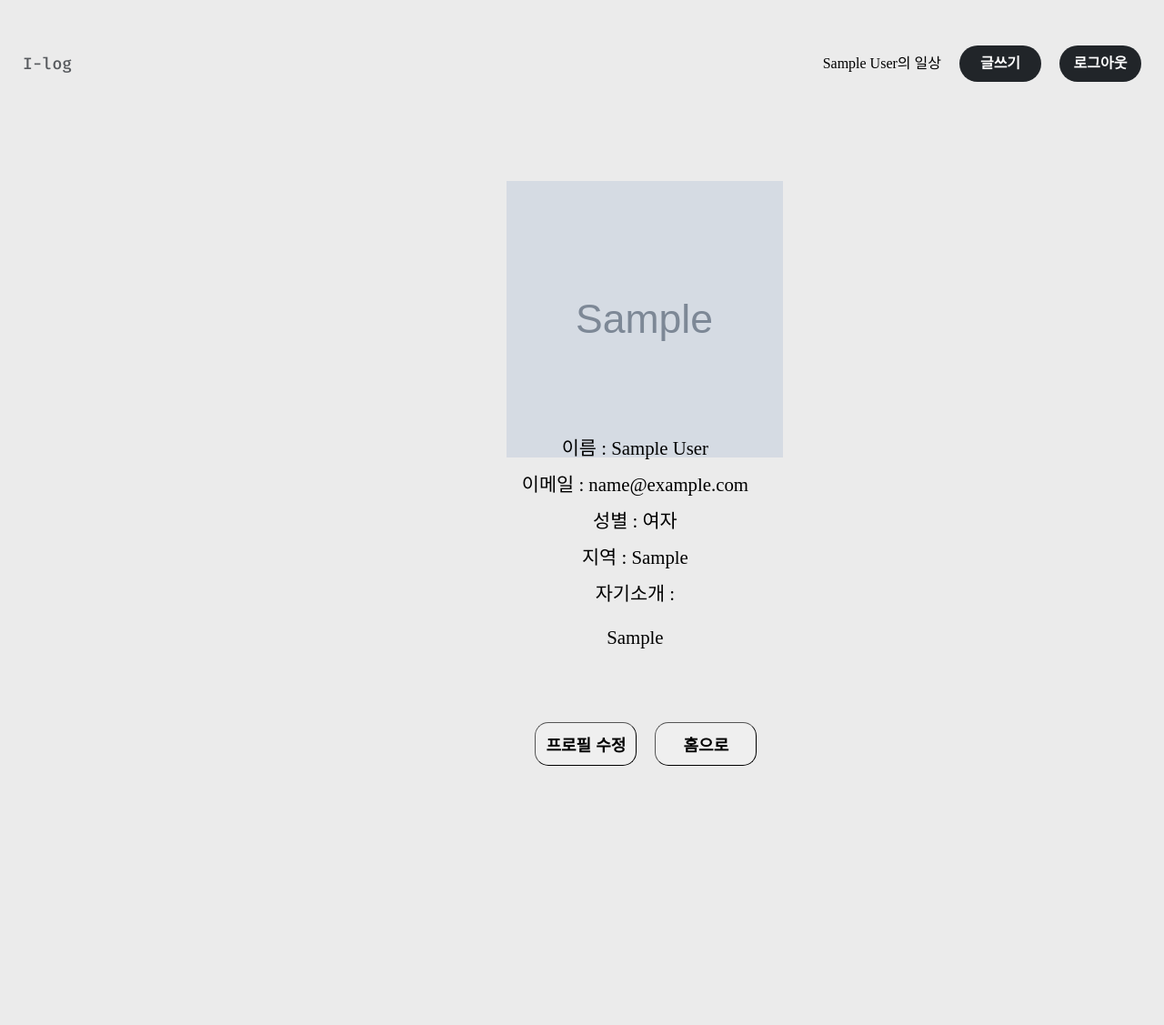
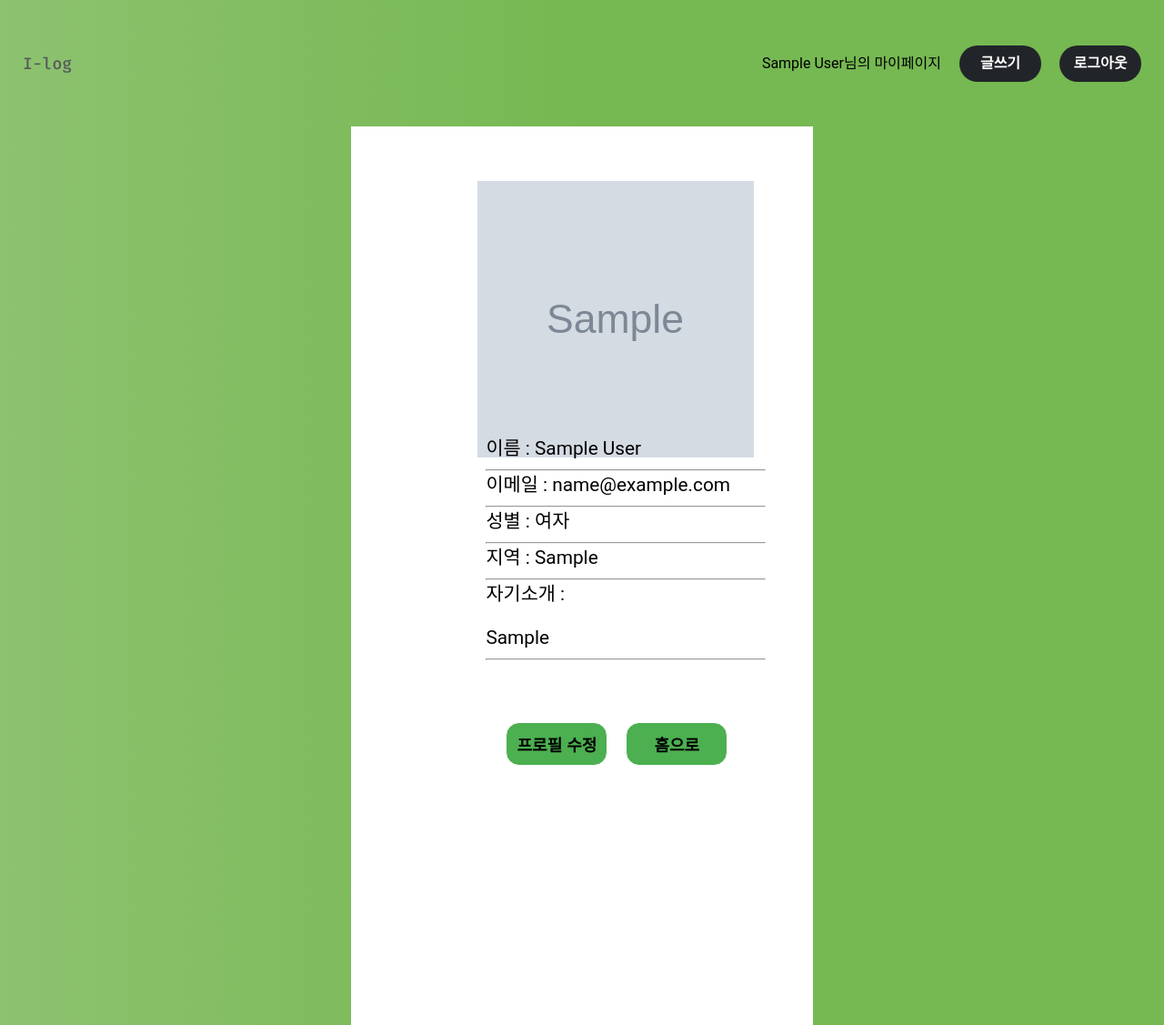
Before and after one commit to H-JJOO/i_one, a Flask app: page /mypage in a window 1280 px wide; the page is wider, and only the part inside the window is pictured. Shown: that part at 91% size. Run offline with Flask 2, Linux system fonts and the light colour scheme; the visitor is signed in with stand-in values (Sample User, id 1); tables that the repository leaves empty or names only in its code hold one stand-in row (values such as "Sample post"); grey boxes marked "Sample" are stand-in pictures; data that the repository does not hold is empty; some libraries are stand-ins or nearby versions.

Commit message:
16th 거의 최종

```diff
--- a/main.py
+++ b/main.py
@@ -4,7 +4,8 @@ import pymysql
 import json
 import bcrypt
 
-from flask_paginate import Pagination,get_page_args
+from flask_paginate import Pagination, get_page_args
+
 # from werkzeug.utils import secure_filename
 # UPLOAD_FOLDER = 'static/img'
 # ALLOWED_EXTENSIONS = {'png', 'jpg', 'jpeg'}
@@ -23,11 +24,15 @@ app.config["SECRET_KEY"] = "abcd"
 @app.route('/')
 def home():
     per_page = 6
-    page, _, offset = get_page_args(per_page=per_page)  # page 기본값 1 offset 0 _ 뜻은 per paper / 포스트 10개씩 페이지네이션
+    page, _, offset = get_page_args(per_page = per_page)  # page 기본값 1 offset 0 _ 뜻은 per paper / 포스트 10개씩 페이지네이션
     print(page, _, offset)
 
-    db = pymysql.connect(host='database-1.cbegjfm38p8o.ap-northeast-2.rds.amazonaws.com', user='admin', db='ione',
-                         password='ione1234', charset='utf8')
+    db = pymysql.connect(host = 'database-1.cbegjfm38p8o.ap-northeast-2.rds.amazonaws.com', user = 'admin', db = 'ione',
+                         password = 'ione1234', charset = 'utf8')
+
+    # db = pymysql.connect(host = 'localhost', user = 'root', db = 'i_one',
+    #                      password = 'M@ansghkwo12', charset = 'utf8')
+
     curs = db.cursor()
 
     curs.execute("SELECT COUNT(*) FROM post;")
@@ -40,8 +45,8 @@ def home():
     db.commit()
     db.close()
 
-    pagination = Pagination(page=page, per_page=per_page, total=all_count, record_name='post',
-                            css_framework='foundation', bs_version=5)
+    pagination = Pagination(page = page, per_page = per_page, total = all_count, record_name = 'post',
+                            css_framework = 'foundation', bs_version = 5)
 
     #
     # if "id" not in session:
@@ -53,9 +58,10 @@ def home():
     #                        name=session["name"], css_framework='foundation', bs_version=5)
     #
     if "name" in session:
-        return render_template('main.html', data_lists=data_list,   pagination=pagination, name = session.get("name"), login = True)
+        return render_template('main.html', data_lists = data_list, pagination = pagination, name = session.get("name"),
+                               login = True)
     else:
-        return render_template('main.html', data_lists=data_list,   pagination=pagination, login = False)
+        return render_template('main.html', data_lists = data_list, pagination = pagination, login = False)
 
 
 # ##메인페이지에 찎어주자구
@@ -83,8 +89,11 @@ def home():
 # login
 @app.route('/users/login', methods = ['GET', 'POST'])
 def login():
-    db = pymysql.connect(host='database-1.cbegjfm38p8o.ap-northeast-2.rds.amazonaws.com', user='admin', db='ione',
-                         password='ione1234', charset='utf8')
+    db = pymysql.connect(host = 'database-1.cbegjfm38p8o.ap-northeast-2.rds.amazonaws.com', user = 'admin', db = 'ione',
+                         password = 'ione1234', charset = 'utf8')
+
+    # db = pymysql.connect(host = 'localhost', user = 'root', db = 'i_one',
+    #                      password = 'M@ansghkwo12', charset = 'utf8')
 
     curs = db.cursor()
 
@@ -100,8 +109,6 @@ def login():
         # print(session)
 
         # print(session['uid'])
-
-
 
         curs.execute("SELECT * FROM user")
 
@@ -150,7 +157,11 @@ def mypage_edit():
 def get_users(id):
     if "name" in session:
         db = pymysql.connect(host = 'database-1.cbegjfm38p8o.ap-northeast-2.rds.amazonaws.com', user = 'admin',
-                             db = 'ione', password = 'ione1234', charset = 'utf8')
+                             db = 'ione',
+                             password = 'ione1234', charset = 'utf8')
+
+        # db = pymysql.connect(host = 'localhost', user = 'root', db = 'i_one',
+        #                      password = 'M@ansghkwo12', charset = 'utf8')
         curs = db.cursor()
 
         sql = '''SELECT user_id, name, gender, email, location, profile_image, intro FROM `user`'''
@@ -182,7 +193,11 @@ def get_users(id):
 def put_users(id):
     if "name" in session:
         db = pymysql.connect(host = 'database-1.cbegjfm38p8o.ap-northeast-2.rds.amazonaws.com', user = 'admin',
-                             db = 'ione', password = 'ione1234', charset = 'utf8')
+                             db = 'ione',
+                             password = 'ione1234', charset = 'utf8')
+
+        # db = pymysql.connect(host = 'localhost', user = 'root', db = 'i_one',
+        #                      password = 'M@ansghkwo12', charset = 'utf8')
         curs = db.cursor()
 
         name = request.form["name"]
@@ -216,10 +231,12 @@ def put_users(id):
 
 # sign up, INSERT
 @app.route('/users/signup', methods = ['POST'])
+def insertuser():
+    db = pymysql.connect(host='database-1.cbegjfm38p8o.ap-northeast-2.rds.amazonaws.com', user='admin', db='ione',
+                         password='ione1234', charset='utf8')
 
-def insertuser():
-    db = pymysql.connect(host = 'database-1.cbegjfm38p8o.ap-northeast-2.rds.amazonaws.com', user = 'admin', db = 'ione',
-                         password = 'ione1234', charset = 'utf8')
+    # db = pymysql.connect(host = 'localhost', user = 'root', db = 'i_one',
+    #                      password = 'M@ansghkwo12', charset = 'utf8')
     curs = db.cursor()
     if request.method == 'POST':
         uid = request.form['userId']
@@ -232,7 +249,6 @@ def insertuser():
         email = request.form["email"]
         loc = request.form['location']
         intro = request.form['intro']
-
 
         sql = """insert into user (user_id, password, name, gender, email, location, intro)
          values (%s,%s,%s,%s,%s,%s,%s)
@@ -256,6 +272,7 @@ def insertuser():
 
         session["name"] = nm
 
+
         db.commit()
 
     db.close()
@@ -263,12 +280,11 @@ def insertuser():
     return redirect("/")
 
 
-#write 글쓰기 페이지
+# write 글쓰기 페이지
 @app.route('/write')
 def write():
     # return render_template('write.html', id = session.get("user"), name=session.get("name"), login=True)
-    return render_template('write.html', id = session.get("uid"), name=session.get("name"), login=True)
-
+    return render_template('write.html', id = session.get("uid"), name = session.get("name"), login = True)
 
     #
     # if "name" in session:
@@ -277,12 +293,14 @@ def write():
     #     return render_template('write.html', login = False)
 
 
-
-#write 에서 포스팅하기
+# write 에서 포스팅하기
 @app.route('/write', methods = ['POST'])
 def insertpost():
-    db = pymysql.connect(host='database-1.cbegjfm38p8o.ap-northeast-2.rds.amazonaws.com', user='admin', db='ione',
-                         password='ione1234', charset='utf8')
+    db = pymysql.connect(host = 'database-1.cbegjfm38p8o.ap-northeast-2.rds.amazonaws.com', user = 'admin', db = 'ione',
+                         password = 'ione1234', charset = 'utf8')
+
+    # db = pymysql.connect(host = 'localhost', user = 'root', db = 'i_one',
+    #                      password = 'M@ansghkwo12', charset = 'utf8')
     curs = db.cursor()
     print(session.get("uid"))
 
@@ -303,12 +321,16 @@ def insertpost():
 
         return redirect("/")
 
+
 # 게시글 페이지 보여주기
 
-@app.route('/post/<id>', methods=['GET'])
+@app.route('/post/<id>', methods = ['GET'])
 def post(id):
-    db = pymysql.connect(host='database-1.cbegjfm38p8o.ap-northeast-2.rds.amazonaws.com', user='admin', db='ione',
-                         password='ione1234', charset='utf8')
+    db = pymysql.connect(host = 'database-1.cbegjfm38p8o.ap-northeast-2.rds.amazonaws.com', user = 'admin', db = 'ione',
+                         password = 'ione1234', charset = 'utf8')
+
+    # db = pymysql.connect(host = 'localhost', user = 'root', db = 'i_one',
+    #                      password = 'M@ansghkwo12', charset = 'utf8')
     curs = db.cursor()
 
     sql = f"SELECT * FROM post WHERE id = '{id}'"
@@ -322,14 +344,18 @@ def post(id):
 
     db.commit()
     db.close()
-    return render_template('detail.html', list=list)
+    return render_template('detail.html', list = list)
+
 
 # edit 페이지 보여주기
 
-@app.route('/edit/<id>', methods=['GET'])
+@app.route('/edit/<id>', methods = ['GET'])
 def correction(id):
-    db = pymysql.connect(host='database-1.cbegjfm38p8o.ap-northeast-2.rds.amazonaws.com', user='admin', db='ione',
-                         password='ione1234', charset='utf8')
+    db = pymysql.connect(host = 'database-1.cbegjfm38p8o.ap-northeast-2.rds.amazonaws.com', user = 'admin', db = 'ione',
+                         password = 'ione1234', charset = 'utf8')
+
+    # db = pymysql.connect(host = 'localhost', user = 'root', db = 'i_one',
+    #                      password = 'M@ansghkwo12', charset = 'utf8')
     curs = db.cursor()
 
     sql = f"SELECT * FROM post WHERE id = '{id}'"
@@ -343,14 +369,18 @@ def correction(id):
 
     db.commit()
     db.close()
-    return render_template('edit.html', list=list)
+    return render_template('edit.html', list = list)
+
 
 # 수정된 게시글을 post방식으로 DB에 보내주기
 
-@app.route('/edit/<id>', methods=['POST'])
+@app.route('/edit/<id>', methods = ['POST'])
 def edit(id):
-    db = pymysql.connect(host='database-1.cbegjfm38p8o.ap-northeast-2.rds.amazonaws.com', user='admin', db='ione',
-                         password='ione1234', charset='utf8')
+    db = pymysql.connect(host = 'database-1.cbegjfm38p8o.ap-northeast-2.rds.amazonaws.com', user = 'admin', db = 'ione',
+                         password = 'ione1234', charset = 'utf8')
+
+    # db = pymysql.connect(host = 'localhost', user = 'root', db = 'i_one',
+    #                      password = 'M@ansghkwo12', charset = 'utf8')
     curs = db.cursor()
 
     title = request.form["title"]
@@ -365,12 +395,16 @@ def edit(id):
 
     return redirect(f'/post/{id}')
 
+
 # 게시글 삭제하기
 
-@app.route("/delete/<id>", methods=["GET","POST","DELETE"])
+@app.route("/delete/<id>", methods = ["GET", "POST", "DELETE"])
 def delete_post(id):
-    db = pymysql.connect(host='database-1.cbegjfm38p8o.ap-northeast-2.rds.amazonaws.com', user='admin', db='ione',
-                         password='ione1234', charset='utf8')
+    db = pymysql.connect(host = 'database-1.cbegjfm38p8o.ap-northeast-2.rds.amazonaws.com', user = 'admin', db = 'ione',
+                         password = 'ione1234', charset = 'utf8')
+
+    # db = pymysql.connect(host = 'localhost', user = 'root', db = 'i_one',
+    #                      password = 'M@ansghkwo12', charset = 'utf8')
     curs = db.cursor()
 
     sql = f"DELETE FROM post WHERE id = '{id}'"
@@ -380,8 +414,7 @@ def delete_post(id):
     db.close()
     # flash("삭제 완료")
 
-    return  redirect('/')
-
+    return redirect('/')
 
 
 @app.route('/logout')
--- a/static/css/mainpage_nav.css
+++ b/static/css/mainpage_nav.css
@@ -8,7 +8,14 @@ nav {
   align-items: center;
 
   cursor: pointer;
+
 }
+
+nav > a {
+  text-decoration: none;
+}
+
+
 
 .nav__column:nth-child(1) {
   color:#575a5e;
--- a/static/css/mypage.css
+++ b/static/css/mypage.css
@@ -5,7 +5,7 @@
 .mypage_main {
     width: 100%;
     height: 100%;
-    text-align: center;
+
     margin: auto;
     margin-top: -4%;
 }
@@ -15,17 +15,17 @@
     height: 7rem;
     margin: auto;
     padding: 30px;
-    text-align: center;
+
     /*border: 1px solid #000;*/
 }
 
 .mypage_mid {
-    width: 30%;
+    width: 35%;
     height: 58rem;
     margin: 100px auto;
     padding: 30px;
-    text-align: center;
-    /*border: 1px solid #000;*/
+
+    background: white;
     position: relative;
 }
 
@@ -59,11 +59,12 @@
 }
 
 .mypage_name {
-    width: 30%;
+    width: 35%;
     height: 15%;
     margin: 20px auto 20px auto;
     /*border: 1px solid #000;*/
-    text-align: center;
+    top: -10vh;
+
     line-height: 3rem;
     font-size: 1.3rem;
     position: absolute;
@@ -72,11 +73,11 @@
 }
 
 .mypage_email {
-    width: 30%;
+    width: 35%;
     height: 15%;
     margin: 20px auto 20px auto;
     /*border: 1px solid #000;*/
-    text-align: center;
+
     line-height: 3rem;
     font-size: 1.3rem;
     position: absolute;
@@ -85,11 +86,11 @@
 }
 
 .mypage_gender {
-    width: 30%;
+    width: 35%;
     height: 15%;
     margin: 20px auto 20px auto;
     /*border: 1px solid #000;*/
-    text-align: center;
+
     line-height: 3rem;
     font-size: 1.3rem;
     position: absolute;
@@ -98,11 +99,11 @@
 }
 
 .mypage_location {
-    width: 30%;
+    width: 35%;
     height: 15%;
     margin: 20px auto 20px auto;
     /*border: 1px solid #000;*/
-    text-align: center;
+
     line-height: 3rem;
     font-size: 1.3rem;
     position: absolute;
@@ -111,11 +112,11 @@
 }
 
 .mypage_intro {
-    width: 30%;
+    width: 35%;
     height: 15%;
     margin: 20px auto 20px auto;
     /*border: 1px solid #000;*/
-    text-align: center;
+
     line-height: 3rem;
     font-size: 1.3rem;
     position: absolute;
@@ -134,16 +135,17 @@
     position: absolute;
     left: 8vw;
     top: 70vh;
+    color: white;
 }
 
 .mybtn, .homebtn {
     width: 7rem;
     height: 3rem;
     border-radius: 15px;
-    border-width: 1px;
-    border-radius: 15px;
-    border-width: 1px;
+    border: 1px solid white;
     /*border: 1px solid #000;*/
+    background-color: #4CAF50;
+    text-decoration: none;
 }
 
 .mybtn, .homebtn > a {
@@ -163,3 +165,16 @@ a {
     /*cursor: pointer;*/
     /*background-color: aqua;*/
 }
+
+body {
+    background: #76b852; /* fallback for old browsers */
+    background: rgb(141, 194, 111);
+    background: linear-gradient(90deg, rgba(141, 194, 111, 1) 0%, rgba(118, 184, 82, 1) 50%);
+    font-family: "Roboto", sans-serif;
+    -webkit-font-smoothing: antialiased;
+    -moz-osx-font-smoothing: grayscale;
+}
+
+div > hr {
+    margin-top: -1px;
+}
--- a/static/javascript/mypage.js
+++ b/static/javascript/mypage.js
@@ -18,23 +18,27 @@ $(document).ready(function () {
             </div>
             <div class="mypage_name">
                 이름 : ${name}
+                <hr>
             </div>
             <div class="mypage_email">
                 이메일 : ${email}
+                <hr>
             </div>
             <div class="mypage_gender">
                 성별 : ${gender}
+                <hr>
             </div>
             <div class="mypage_location">
                 지역 : ${location}
+                <hr>
             </div>
             <div class="mypage_intro">
                 자기소개 : <p>${intro}</p>
+                <hr>
             </div>
-
             <div class="editbtn">
                 <button class="mybtn" type="button"><a href="/mypage/edit">프로필 수정</a></button>
-                <button class="homebtn" type="button"><a href="/mypage">홈으로</a></button>
+                <button class="homebtn" type="button"><a href="/">홈으로</a></button>
             </div>
        </div>
     </div>
--- a/static/javascript/mypage_edit.js
+++ b/static/javascript/mypage_edit.js
@@ -29,14 +29,14 @@ $(document).ready(function () {
             </div>
         </div>
         <div>
-            <label><p>이름</p></label>
+            <label><p>[이름]</p></label>
             <input class="myedit_name"  value="${name}" id="name_edit">
         </div>
         <div>
-            <label><p>이메일 변경</p></label>
+            <label><p>[이메일 변경]</p></label>
             <input class="myedit_email" value="${email}" id="email_edit">
         </div>
-        자기 소개 변경
+        <p>[자기 소개 변경]</p>
         <div>
             <textarea class="myedit_intro">${intro}</textarea>
         </div>
--- a/templates/mypage.html
+++ b/templates/mypage.html
@@ -11,7 +11,7 @@
     <a href="/" class="nav__column">I-log</a>
     <div class="nav__column">
         {% if login == True %}
-        <h3>{{name}}의 일상</h3>
+        <h3>{{name}}님의 마이페이지</h3>
         <a href="write" class="nav__column--login-btn">글쓰기</a>
         <a href="logout" class="nav__column--login-btn">로그아웃</a>
         {% else %}
```
Also changed, not shown: static/css/detail.css (added, +50 -0 lines), static/css/mypage_edit.css (+39 -4 lines), static/css/write.css (added, +19 -0 lines), templates/detail.html (+6 -39 lines), templates/write.html (+7 -14 lines).
